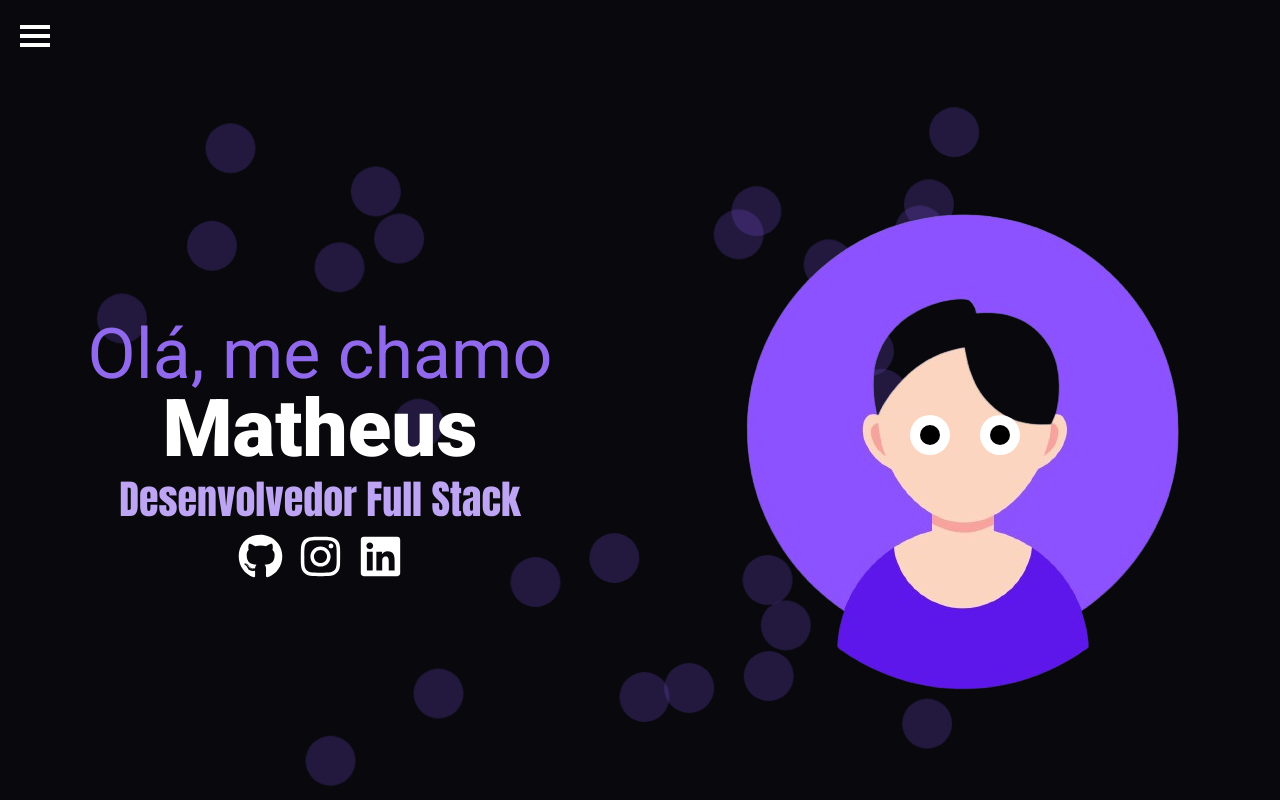
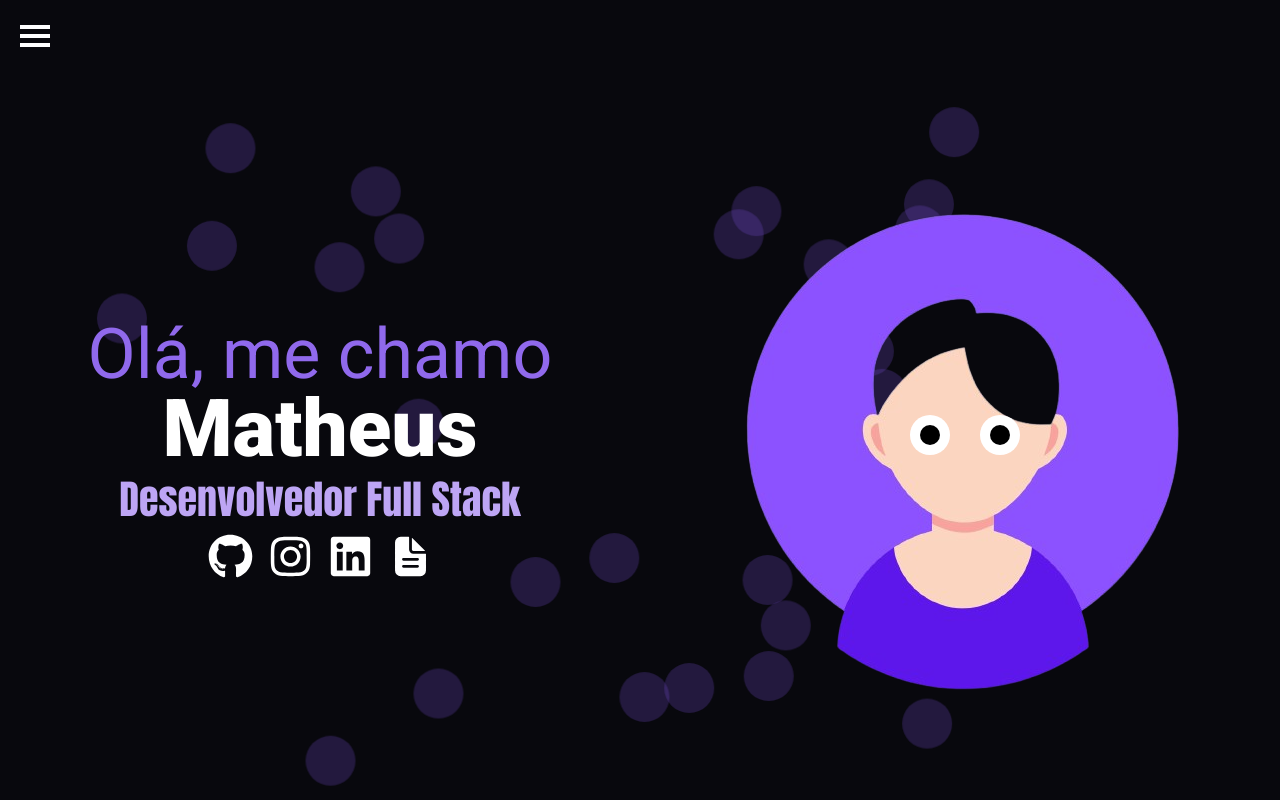
Before and after one commit to Matheus1415/Portifolio, a React (Create React App) app: page / in a window 1280 px wide. Shown: the top 800 px of the page. Built offline with nearby package versions, Linux system fonts and the light colour scheme; a web font is replaced by a local one.

Commit message:
correções

```diff
--- a/public/index.html
+++ b/public/index.html
@@ -5,6 +5,7 @@
     <meta name="viewport" content="width=device-width, initial-scale=1" />
     <meta name="theme-color" content="#000000" />
     <meta name="description" content="Saiba mais sobre o meu trabalho como desenvolvedor, minhas habilidades, projetos e experiências.">
+    <link rel="shortcut icon" href="logo.ico" type="image/x-icon">
     <meta name="author" content="Matheus">
 
     <link href="https://cdnjs.cloudflare.com/ajax/libs/font-awesome/5.15.4/css/all.min.css" rel="stylesheet"/>
--- a/src/components/About/index.tsx
+++ b/src/components/About/index.tsx
@@ -2,7 +2,6 @@ import React from "react";
 import styled from "styled-components";
 
 const AboutContainer = styled.section`
-  background-color: #08080d;
   color: white;
   width: 100%;
   padding: 50px 20px;
--- a/src/components/Experience/index.tsx
+++ b/src/components/Experience/index.tsx
@@ -153,15 +153,6 @@ const TimelineContainer = styled.section`
 const Experience: React.FC = () => {
   const experiences = [
     {
-      year: "2023 - 2024",
-      icon: <FaProjectDiagram />,
-      description:
-        "Desenvolvimento do projeto de genética Mendel: Este projeto de genética interativa foi desenvolvido para proporcionar uma experiência educacional rica em conceitos genéticos, utilizando um design interativo e visualmente atraente. Ele abrange desde as Leis de Mendel até genética avançada, incluindo herança ligada ao sexo, com várias seções detalhadas e funcionalidades interativas.",
-      tags: ["Genética", "Design Interativo", "Educação", "JavaScript"],
-      onClick: () =>
-        window.open("https://github.com/Matheus1415/Mendel", "_blank"),
-    },
-    {
       year: "2022 - 2024",
       icon: <FaGraduationCap />,
       description:
@@ -174,11 +165,22 @@ const Experience: React.FC = () => {
       ],
     },
     {
+      year: "2023 - 2024",
+      icon: <FaProjectDiagram />,
+      description:
+        "Desenvolvimento do projeto de genética Mendel: Este projeto de genética interativa foi desenvolvido para proporcionar uma experiência educacional rica em conceitos genéticos, utilizando um design interativo e visualmente atraente. Ele abrange desde as Leis de Mendel até genética avançada, incluindo herança ligada ao sexo, com várias seções detalhadas e funcionalidades interativas.",
+      tags: ["Genética", "Design Interativo", "Educação", "JavaScript"],
+      onClick: () =>
+        window.open("https://github.com/Matheus1415/Mendel", "_blank"),
+    },
+    {
       year: "2024",
       icon: <FaLaptopCode />,
       description:
         "Estágio como desenvolvedor full-stack em uma empresa de desenvolvimento, onde dominei Laravel, PHP, jQuery, JavaScript e construção de bancos de dados, aprimorando habilidades técnicas e interpessoais.",
       tags: ["Laravel", "PHP", "jQuery", "JavaScript", "Banco de Dados"],
+      onClick: () =>
+        window.open("https://www.linkedin.com/in/matheus-pereira-da-silva-298020286/", "_blank"),
     },
     {
       year: "2024",
--- a/src/components/HardSkills/index.tsx
+++ b/src/components/HardSkills/index.tsx
@@ -519,7 +519,6 @@ const Container = styled.div<{
   max-width: 98%;
   display: flex;
   flex-direction: row;
-  background-color: #0f0f19;
 
   & > .boxBorder {
     width: 60%;
--- a/src/components/HeroSection/index.tsx
+++ b/src/components/HeroSection/index.tsx
@@ -3,6 +3,7 @@ import styled from "styled-components";
 import BubbleEffect from "../BubbleEffect";
 import Tooltip from "../Tooltip";
 import { InteractiveFace } from "../InteractiveFace";
+import { IoDocumentText } from "react-icons/io5";
 
 const Container = styled.section`
   min-height: 910px;
@@ -133,6 +134,11 @@ export default function HeroSection() {
             message="matheus-pereira-da-silva"
             url="https://www.linkedin.com/in/matheus-pereira-da-silva-298020286/"
           />
+          <Tooltip
+            icon={<IoDocumentText />}
+            message="Currículo"
+            url="https://drive.google.com/file/d/1GwXc4K0uACo_WlaBZIXF7Vtw-jLgAIaj/view?usp=sharing"
+          />
         </div>
       </div>
       <div className="box50">
```
Also changed, not shown: 1 other file (tests, documents, lock files or other folders).
